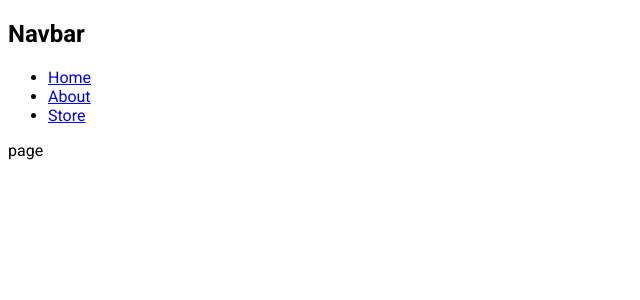
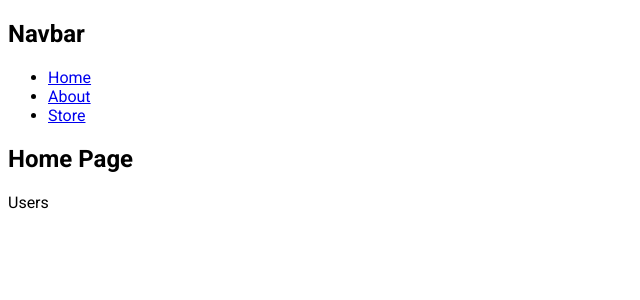
Before and after one commit to Anibal-Alpizar/nextjs13-project-base, a Next.js app: page / in a window 1280 px wide. Shown: the top 300 px of the page, without its empty margins (0-640 px from the left). Built offline with nearby package versions, Linux system fonts and the light colour scheme.

Commit message:
added: react server components

```diff
--- a/app/page.jsx
+++ b/app/page.jsx
@@ -1,5 +1,16 @@
-function HomePage() {
-  return <div>page</div>;
+import Users from "../components/users.jsx";
+
+export const metadata = {
+  title: "Special Home Page",
+};
+
+export default function HomePage() {
+  return (
+    // server component
+    <section>
+      <h1>Home Page</h1>
+      {/* client component */}
+      <Users />
+    </section>
+  );
 }
-
-export default HomePage;
--- /dev/null
+++ b/components/Users.jsx
@@ -0,0 +1,12 @@
+"use client";
+
+import { useEffect } from "react";
+
+function Users() {
+  useEffect(() => {
+    alert("Hello from Users");
+  }, []);
+  return <div>Users</div>;
+}
+
+export default Users;
```
